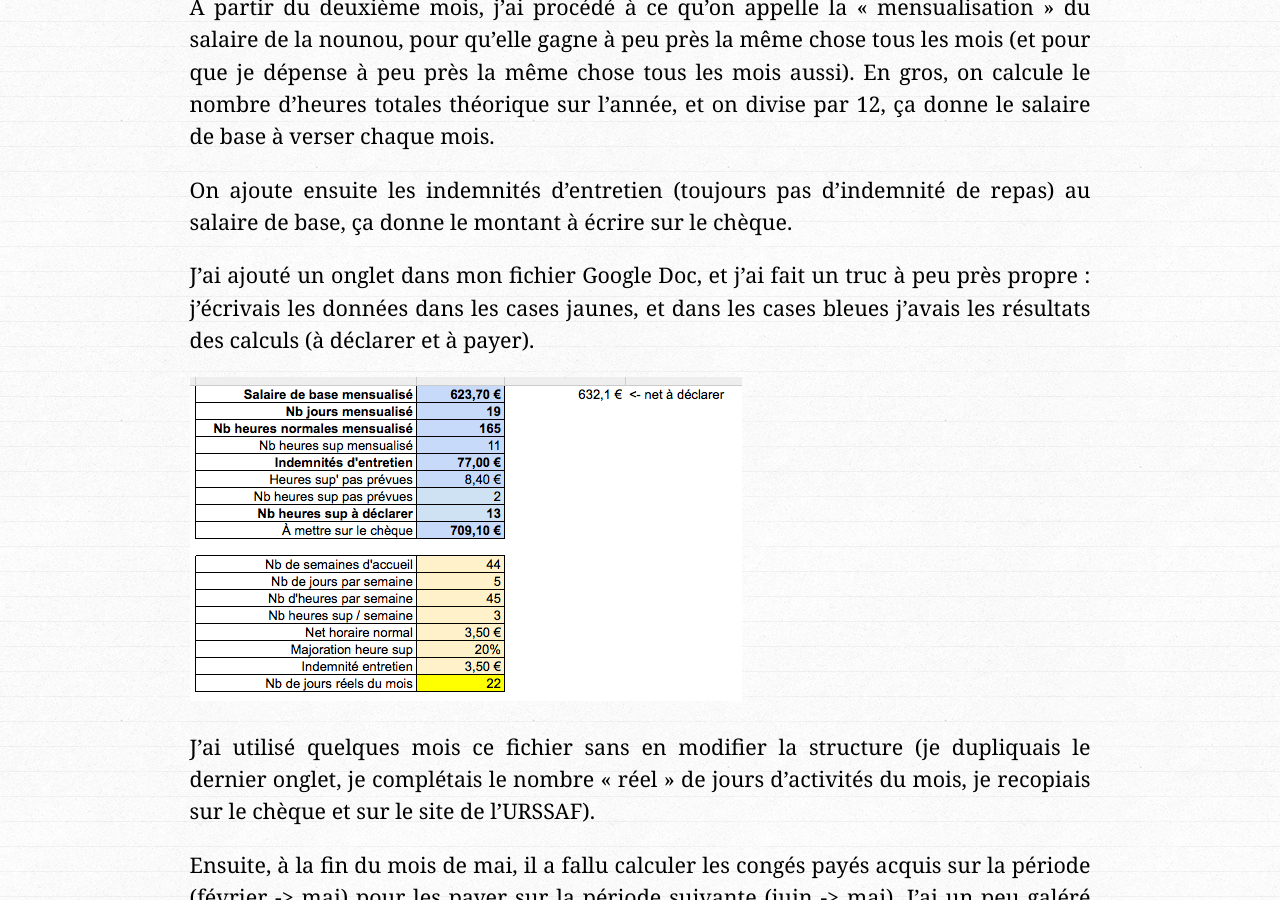
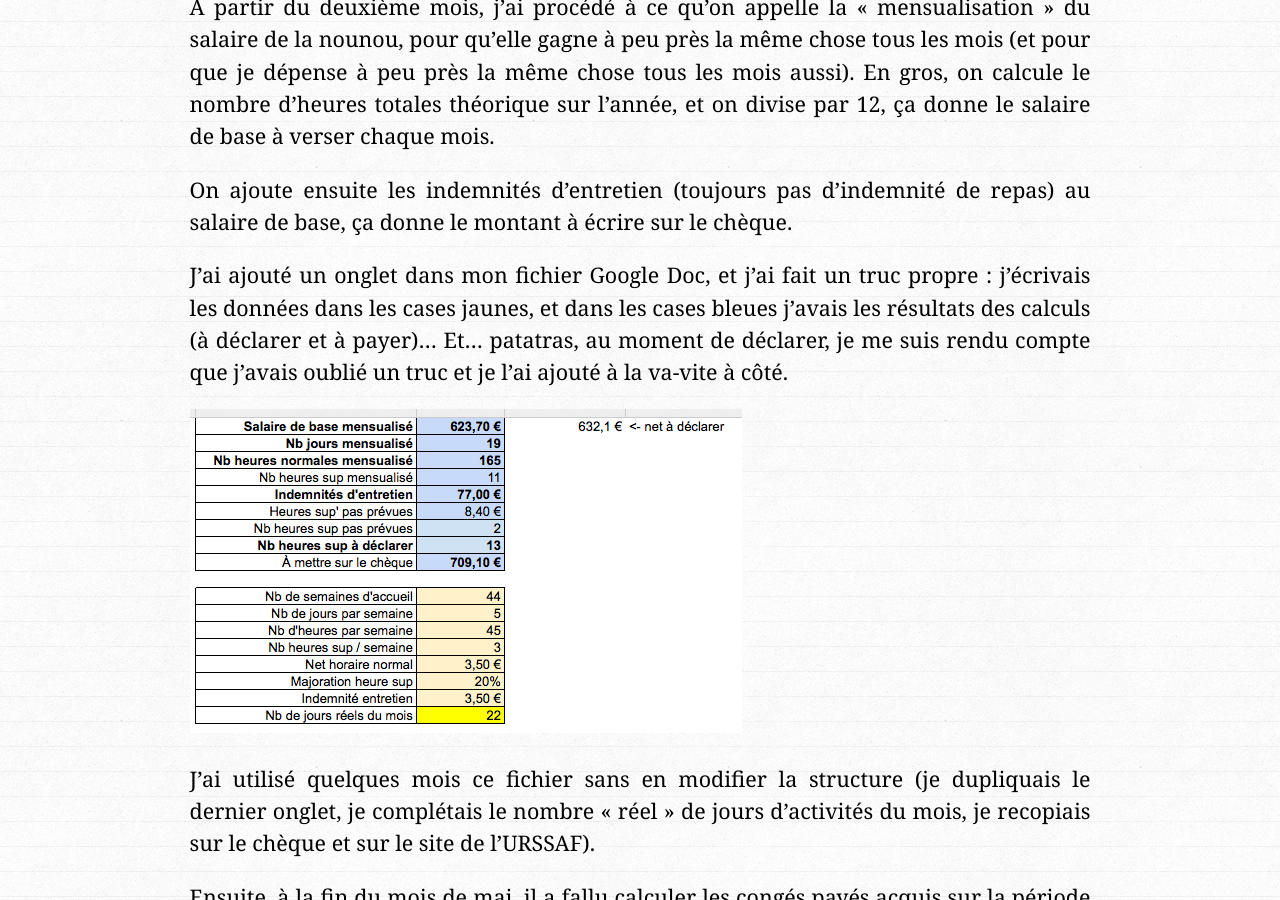
Before and after one commit to tut-tuuut/tut-tuuut.github.io, a Jekyll site: the page built from _posts/2014-09-13-deterioration-continue.md, in a window 1280 px wide and 900 px high, scrolled down 2714 px. Built offline with Jekyll 4.4.1, drawn with Linux system fonts in a browser that asks for light colours; comment, search, counter and statistics services are not loaded.

Commit message:
Add a precision

```diff
--- a/_posts/2014-09-13-deterioration-continue.md
+++ b/_posts/2014-09-13-deterioration-continue.md
@@ -43,7 +43,7 @@ Donc sur ce mois-ci, c'était facile : j'ai déclaré la stricte vérité, à l'
 
 On ajoute ensuite les indemnités d'entretien (toujours pas d'indemnité de repas) au salaire de base, ça donne le montant à écrire sur le chèque.
 
-J'ai ajouté un onglet dans mon fichier Google Doc, et j'ai fait un truc à peu près propre : j'écrivais les données dans les cases jaunes, et dans les cases bleues j'avais les résultats des calculs (à déclarer et à payer).
+J'ai ajouté un onglet dans mon fichier Google Doc, et j'ai fait un truc propre : j'écrivais les données dans les cases jaunes, et dans les cases bleues j'avais les résultats des calculs (à déclarer et à payer)… Et… patatras, au moment de déclarer, je me suis rendu compte que j'avais oublié un truc et je l'ai ajouté à la va-vite à côté.
 
 ![Excel nounou, première version](/img/2014/09/excel-nounou/3-v1.png)
 
```
